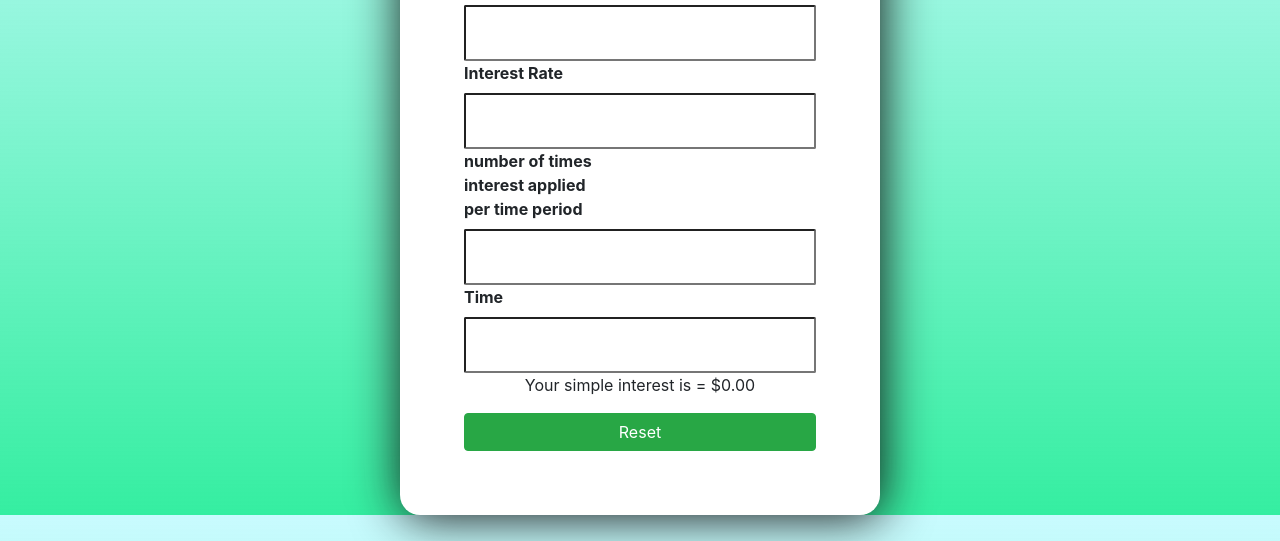
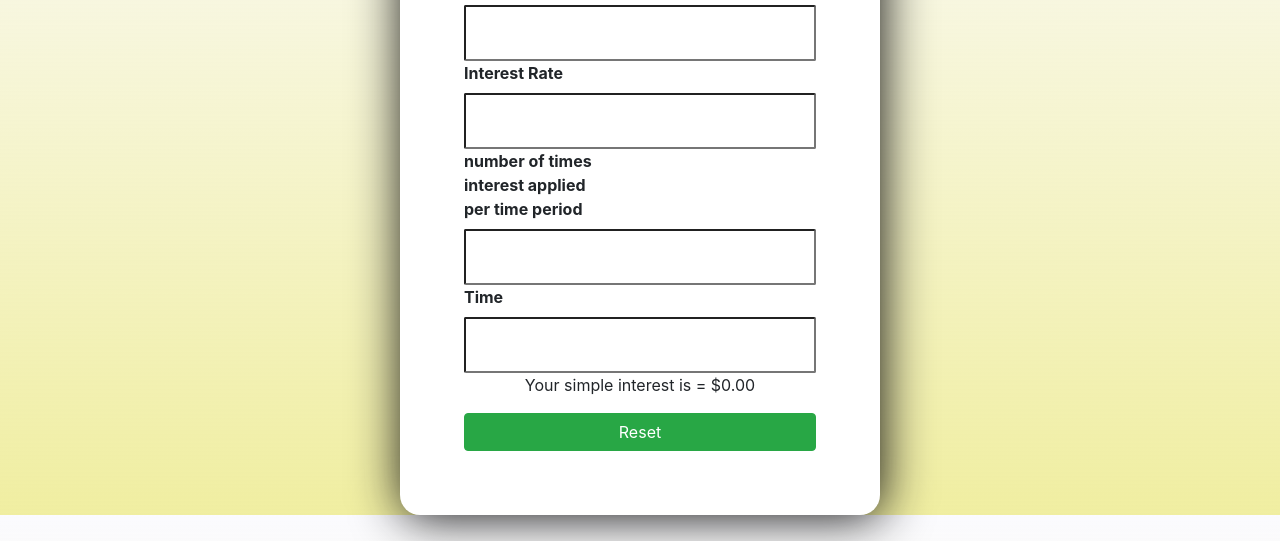
Before and after one commit to Dministry/compoundInterestwithVueJs, a plain HTML site: page index.html in a window 1280 px wide. Shown: the part 259-800 px from the top of the page. Drawn offline with nearby package versions, Linux system fonts and the light colour scheme.

Commit message:
Update app.css

```diff
--- a/app.css
+++ b/app.css
@@ -6,7 +6,7 @@ html{
     font-family: 'Helvetica Neue', sans-serif Arial, Helvetica, sans-serif;
 }
 body {
-    background-image: linear-gradient(rgba(53, 240, 253, 0.267), rgb(53, 238, 161));
+    background-image: linear-gradient(rgba(240, 240, 253, 0.267), rgb(240, 238, 161));
     height: vh;
     display: flex;
     align-items: center;
```
